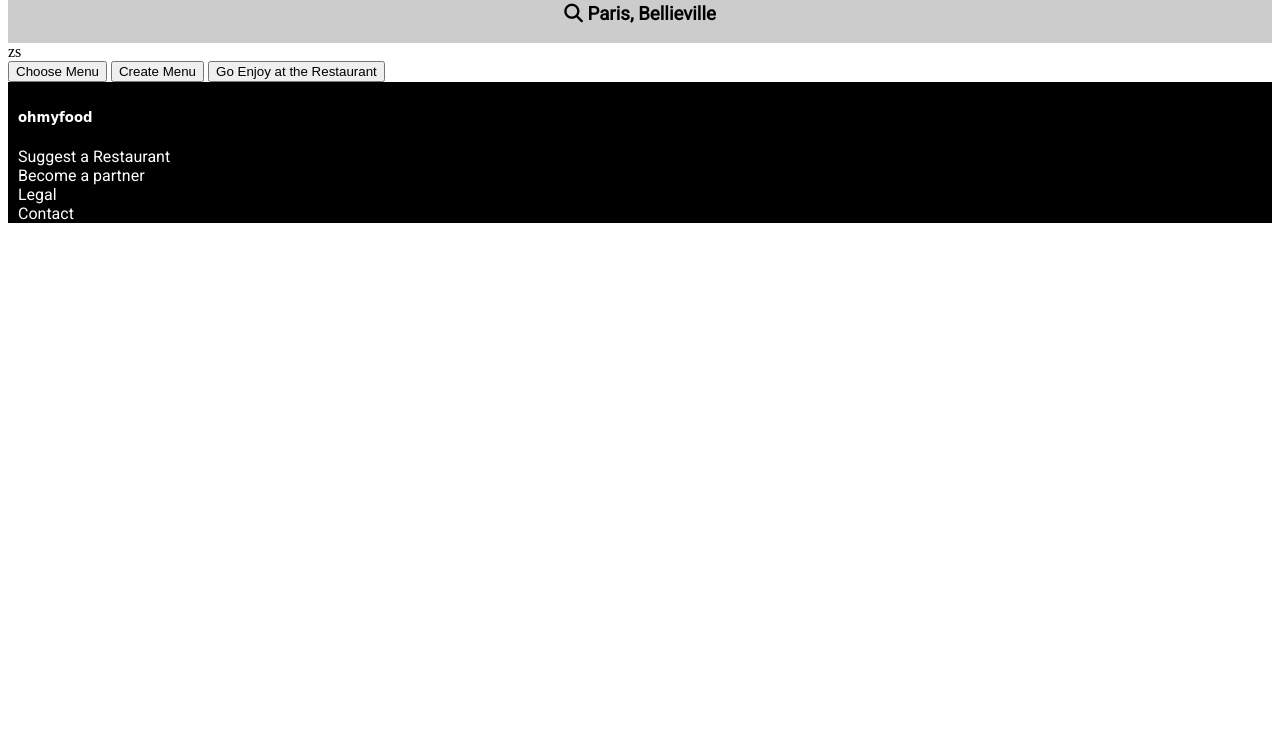
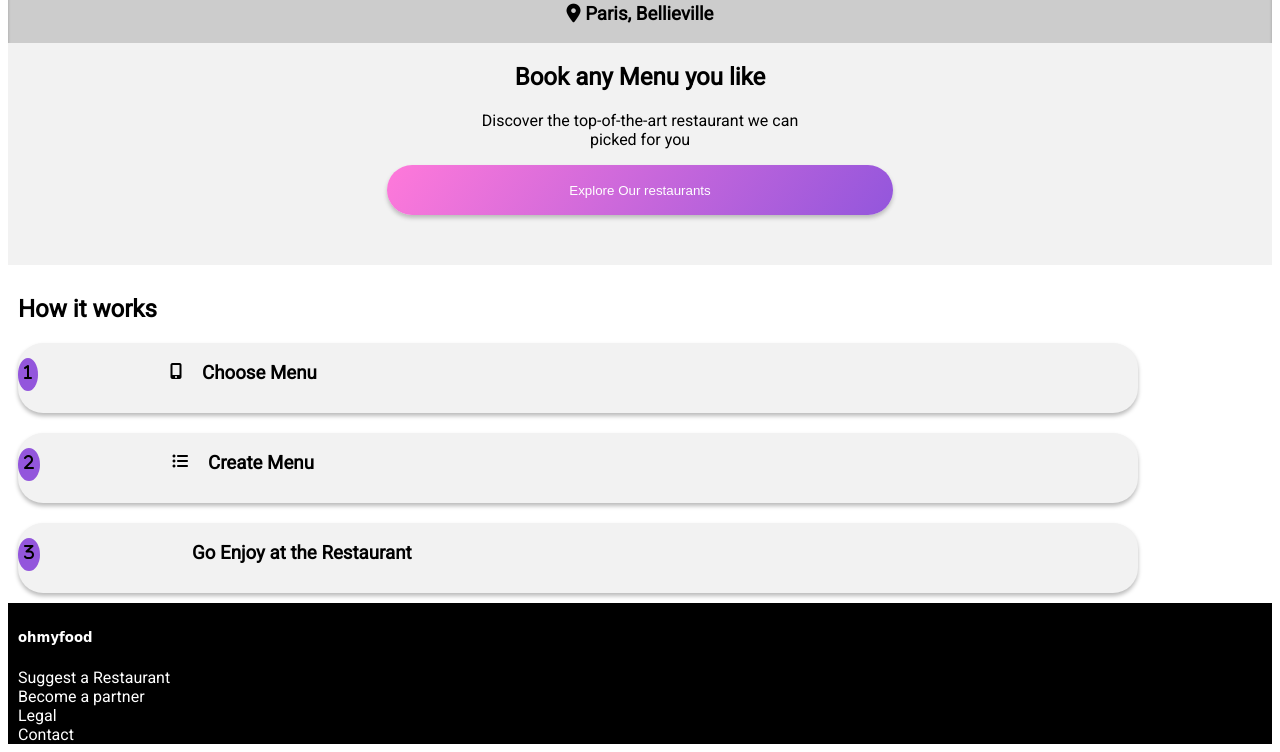
Before and after one commit to MaganHGang/ohmyfood, a plain HTML site: page index.html in a window 1280 px wide. Shown: the part 58-810 px from the top of the page. Drawn offline with Linux system fonts and the light colour scheme; a web font is replaced by a local one.

Commit message:
added more styling & content

```diff
--- a/SASS/pages/_homepage.scss
+++ b/SASS/pages/_homepage.scss
@@ -19,8 +19,75 @@
     //display: flex;
     text-align: center;
     width: $componentmobilewidth;
+    box-shadow: 0 5px 5px -3px inset;
 
-    .subHeadText {
-        @include maintext(Roboto);
+
+
+
+}
+
+.subHeadText {
+    @include maintext(Roboto);
+}
+
+.subHead2 {
+    background-color: #F2F2F2;
+    text-align: center;
+    // flex-direction: column;
+    flex-wrap: wrap;
+    padding-bottom: 50px;
+
+    .explorerestru {
+        @include buttongradient;
+        color: white;
+        border-radius: 25px;
+        border: none;
+        height: 50px;
+        width: 40%;
+        box-shadow: 0 3px 4px #BBB;
+
     }
+
+
 }
+
+.How-it-works-container {
+    padding: 10px;
+
+
+
+    .How-it-works-body {
+        /* display: flex;
+        flex-direction: column;
+        flex-wrap: wrap;
+        justify-content: center; */
+
+        .How-it-works-buttons {
+            display: flex;
+            flex-wrap: wrap;
+            margin-top: 20px;
+            background-color: #F2F2F2;
+            width: 90%;
+            height: 70px;
+            border-radius: 25px;
+            border: none;
+            box-shadow: 0 3px 4px #BBB;
+
+            .circlebox {
+
+                background-color: #9356DC;
+                margin-right: 132px;
+                border-radius: 50%;
+                padding: 6px;
+                height: 33px;
+                margin-top: 15px;
+            }
+
+            .IconStyle {
+                margin: 20px 20px 0 0;
+
+            }
+        }
+    }
+
+}
--- a/index.html
+++ b/index.html
@@ -17,18 +17,35 @@
             </div>
         </div>
         <div class="subHead">
-            <h3 class="subHeadText"> <i class="fas fa-search"></i> Paris, Bellieville</h3>
+            <h3 class="subHeadText"> <i class="fa-solid fa-location-dot"></i> Paris, Bellieville</h3>
         </div>
+        <section class="subHead2">
+            <h2 class="subHeadText"> Book any Menu you like </h2>
+            <p class="subHeadText"> Discover the top-of-the-art restaurant we can <br> picked for you</p>
+            <button class="explorerestru" type="submit"> Explore Our restaurants</button>
+        </section>
         <div class="How-it-works-container">
             <section class="How-it-works-titleBox">
-
-            </section>zs
+                <h2 class="subHeadText"> How it works</h2>
+            </section>
             <div class="How-it-works-body">
-                <button class="How-it-works-buttons">Choose Menu</button>
-                <button class="How-it-works-buttons"> Create Menu</button>
-                <button class="How-it-works-buttons"> Go Enjoy at the Restaurant</button>
+                <span class="How-it-works-buttons"><span class="circlebox"> <i class="fa-solid fa-1"></i>
+                    </span> <span class="IconStyle"> <i class="fa-solid fa-mobile-screen-button"></i></span>
+                    <h3 class="subHeadText">Choose Menu</h3>
+                </span>
+                <span class="How-it-works-buttons"> <span class="circlebox"> <i class="fa-solid fa-2"></i></span> <span
+                        class="IconStyle"> <i class="fa-solid fa-list-ul"></i></span>
+                    <h3 class="subHeadText">Create
+                        Menu</h3>
+                </span>
+                <span class="How-it-works-buttons"> <span class="circlebox"><i class="fa-solid fa-3"></i> </span> <span
+                        class="IconStyle"></span>
+                    <h3 class="subHeadText">Go
+                        Enjoy at the Restaurant</h3>
+                </span>
             </div>
         </div>
+
 
         <section class="menuOptions1"></section>
         <section class="RestaurantOptions"></section>
```
Also changed, not shown: SASS/main.css, 1 other file.
